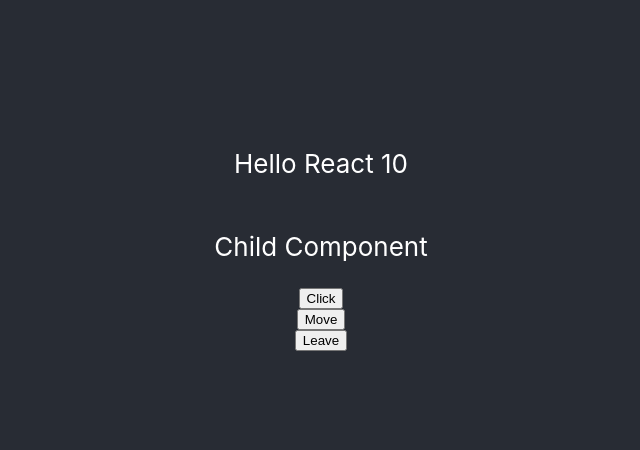
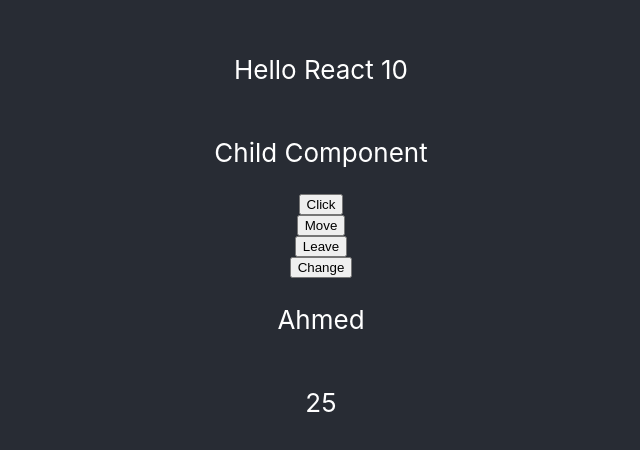
Before and after one commit to asayedio/myfirst-react-app, a React (Create React App) app: page / in a window 1280 px wide. Shown: the part 164-614 px from the top of the page, without its empty margins (319-959 px from the left). Built offline with nearby package versions, Linux system fonts and the light colour scheme.

Commit message:
Manage State

```diff
--- a/src/App.js
+++ b/src/App.js
@@ -1,12 +1,25 @@
-import React from 'react';
+import React ,{ useState }from 'react';
 import logo from './logo.svg';
 import './App.css';
 import Child from  './Child.js';
 import {num1,num2,test,test2} from './module.js';
 function App() {
-  React.state = {
-    name:"Ahmed"
+  // Declare a new state variable, which we'll call "count"
+  const [info, changeIntialInfo] = React.useState({
+    name: 'Ahmed',
+    age: 25
+  });
+
+  function changeInfo() {
+    changeIntialInfo((prevState) => {
+      return({
+        ...prevState,
+        name: 'Mohamed'
+        ,age:30
+      });
+    });
   }
+
   function handleClick(e) {
     e.preventDefault();
     console.log(React.state.name);
@@ -19,6 +32,7 @@
     e.preventDefault();
     console.log('The mouse was leaved.');
   }
+
 //the normal function
 function test() {
 console.log("Test !");
@@ -38,6 +52,9 @@
         <button onClick={handleClick } >Click</button>
         <button onMouseMove={handleMove } >Move</button>
         <button onMouseLeave={handleLeave } >Leave</button>
+        <button onClick={() => changeInfo()} >Change</button>
+        <p>{info.name}</p>
+        <p>{info.age}</p>
       </header>
     </div>
   );
```
